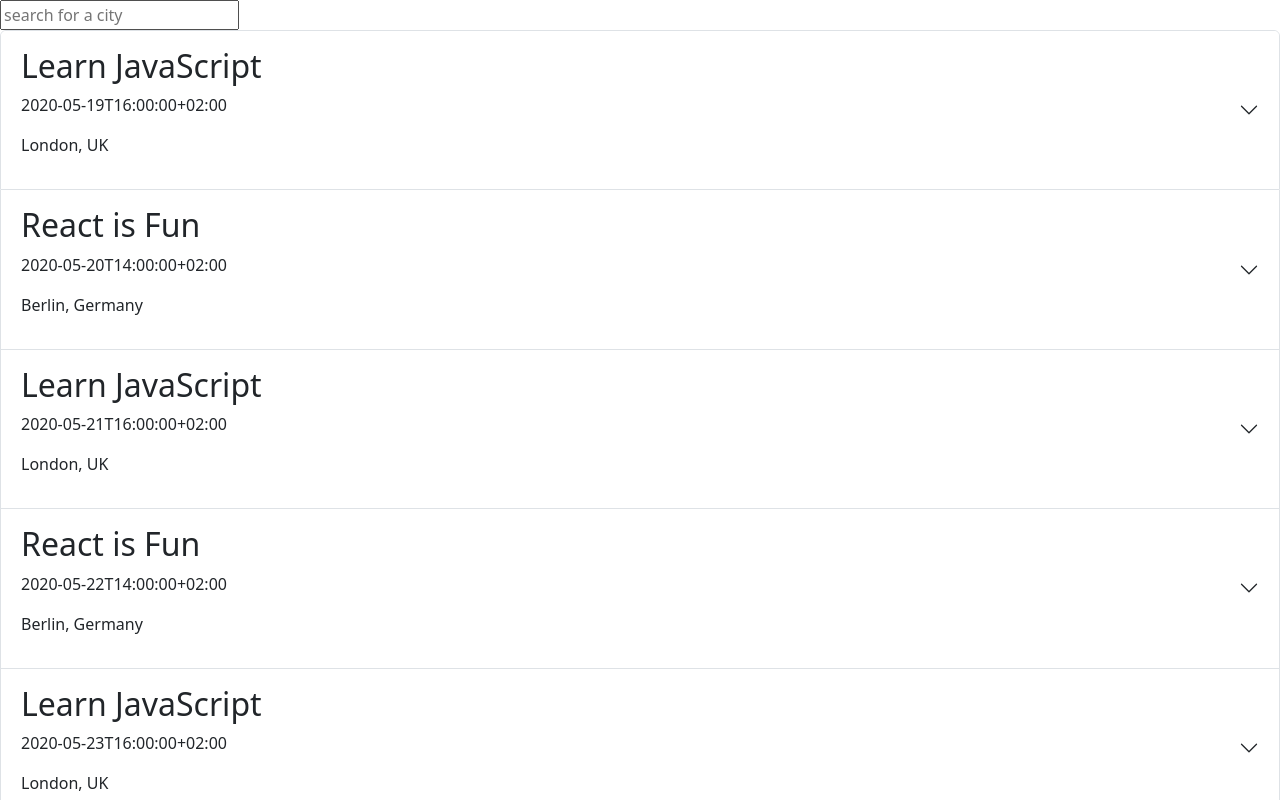
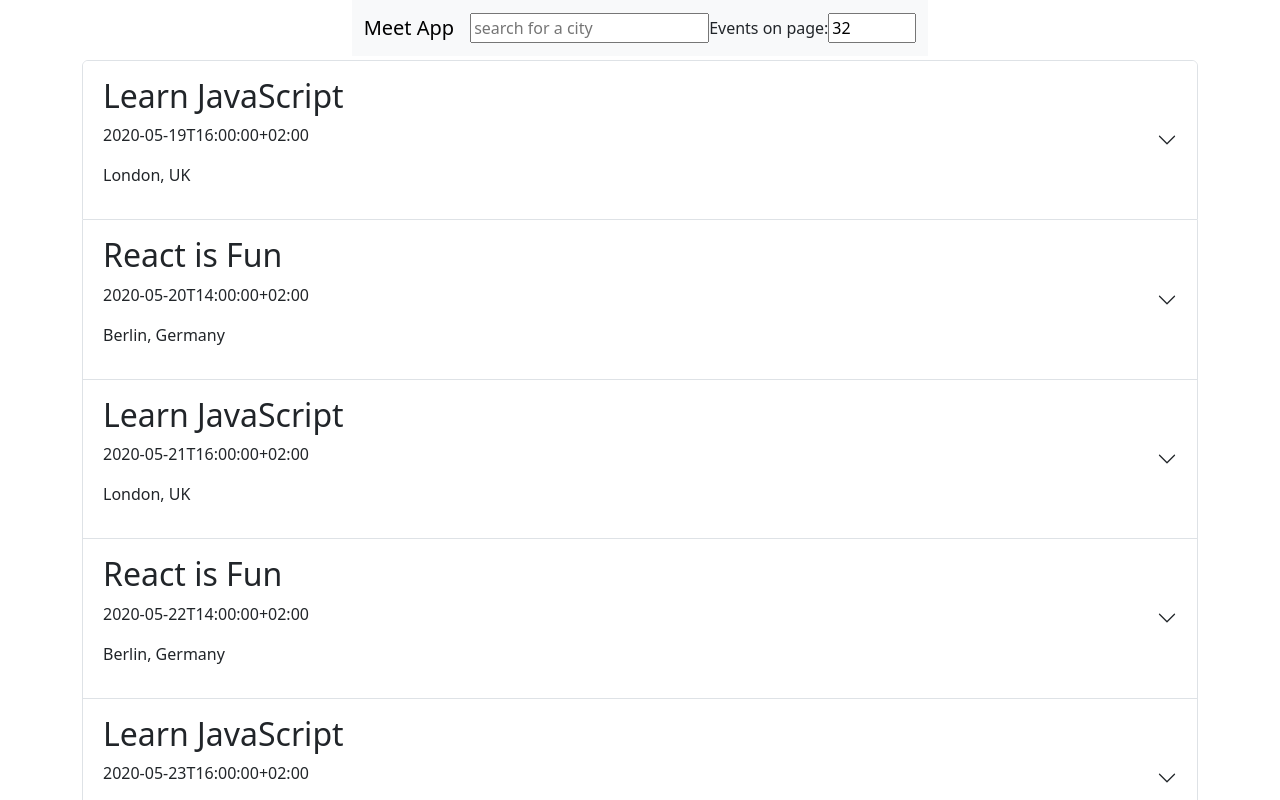
Before and after one commit to freshmozart1/meet, a React (Create React App) app: page / in a window 1280 px wide. Shown: the top 800 px of the page. Built offline with nearby package versions, Linux system fonts and the light colour scheme.

Commit message:
The test suite now checks if the event accordion can be expanded and collapsed.

```diff
--- a/src/App.js
+++ b/src/App.js
@@ -1,21 +1,32 @@
 import React, { useState, useEffect } from 'react';
 import EventList from './components/EventList';
 import CitySearch from './components/CitySearch';
-import { getEvents } from './api';
+import { getEvents, extractLocations } from './api';
 import 'bootstrap/dist/css/bootstrap.min.css';
+import Stack from 'react-bootstrap/Stack';
+import NumberOfEvents from './components/NumberOfEvents';
 
 function App() {
     const [events, setEvents] = useState([]);
-    useEffect(() => {
-        (async () => {
-            setEvents(await getEvents());
-        })();
-    }, []);
+    const [numberOfEvents, setNumberOfEvents] = useState(32);
+    useEffect(() => { (async () => setEvents(await getEvents()))(); }, []);
     return (
-        <div className="App">
-            <CitySearch />
-            <EventList events={events} />
-        </div>
+        <Stack gap={1} className="App container d-flex align-items-center w-100">
+            <nav className='navbar navbar-expand-lg bg-body-tertiary'>
+                <div className='container-fluid'>
+                    <a className='navbar-brand' href='/'>Meet App</a>
+                    <CitySearch allLocations={extractLocations(events)} />
+                    <NumberOfEvents updateEvents={(number) => {
+                        if (number > 0 && number < events.length) {
+                            setNumberOfEvents(number);
+                        } else {
+                            setNumberOfEvents(32);
+                        }
+                    }} max={events.length} placeholder={32} />
+                </div>
+            </nav>
+            <EventList events={events} numberOfEvents={numberOfEvents} />
+        </Stack>
     );
 }
 
```
Also changed, not shown: 2 other files (tests, documents, lock files or other folders).
